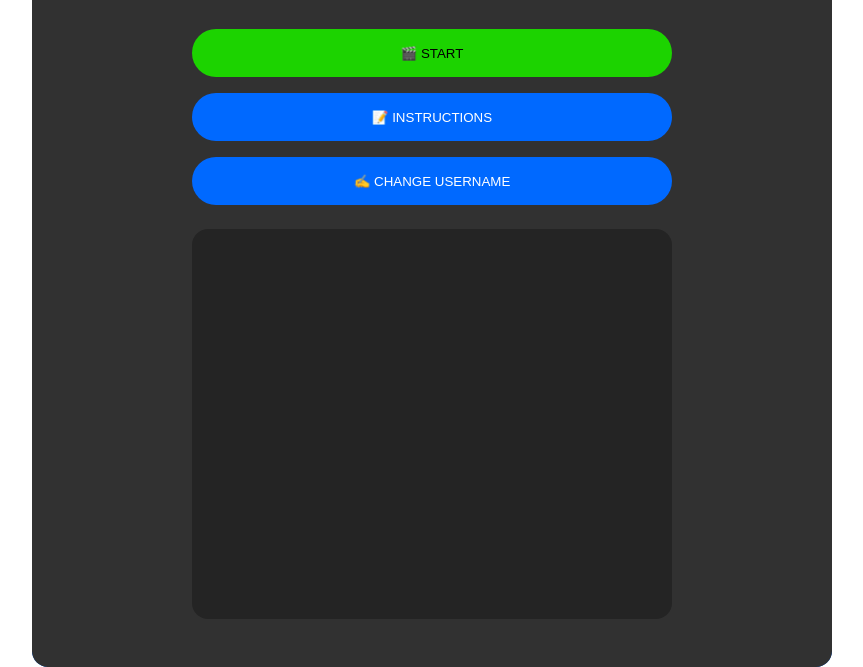
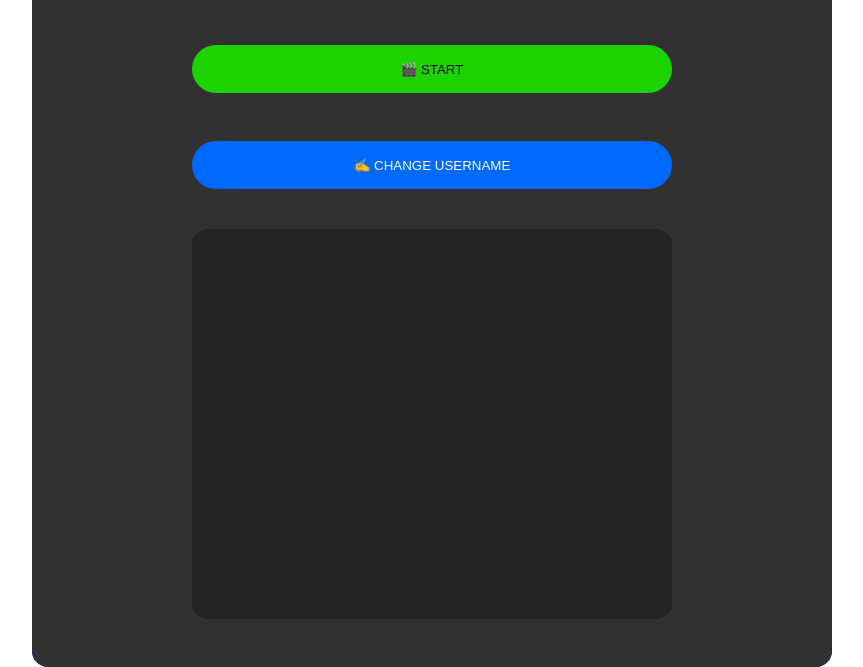
Before and after one commit to foxy773/Kindly-chat-game, a website with bundled scripts: page index.html in a window 1280 px wide. Shown: the part 133-800 px from the top of the page, without its empty margins (208-1071 px from the left). Built offline with nearby package versions, Linux system fonts and the light colour scheme; no server answers.

Commit message:
:fire: Remove introduction buttons to the game

```diff
--- a/index.html
+++ b/index.html
@@ -22,7 +22,7 @@
             </div>
             <div class="menu__selection">
                 <button class="selection__button" id="start-game">🎬 START</button>
-                <button class="selection__button" id="show-rules">📝 INSTRUCTIONS</button>
+<!--                 <button class="selection__button" id="show-rules">📝 INSTRUCTIONS</button> -->
                 <button class="selection__button" id="change-username">✍️ CHANGE USERNAME</button>
             </div>
             <ul class="menu__score-board" id="highscore-list">
@@ -54,7 +54,7 @@
                     </div>
                     <div class="pause-container__selection">
                         <button class="selection__button paused-menu-button" id="paused-resume-game">🎬 RESUME</button>
-                        <button class="selection__button paused-menu-button" id="paused-show-rules">📝 INSTRUCTIONS</button>
+<!--                         <button class="selection__button paused-menu-button" id="paused-show-rules">📝 INSTRUCTIONS</button> -->
                         <button class="selection__button paused-menu-button" id="paused-change-username">✍️ CHANGE USERNAME</button>
                         <button class="selection__button paused-menu-button" id="paused-to-main-menu">🛌 MAIN MENU</button>
                     </div>
```
